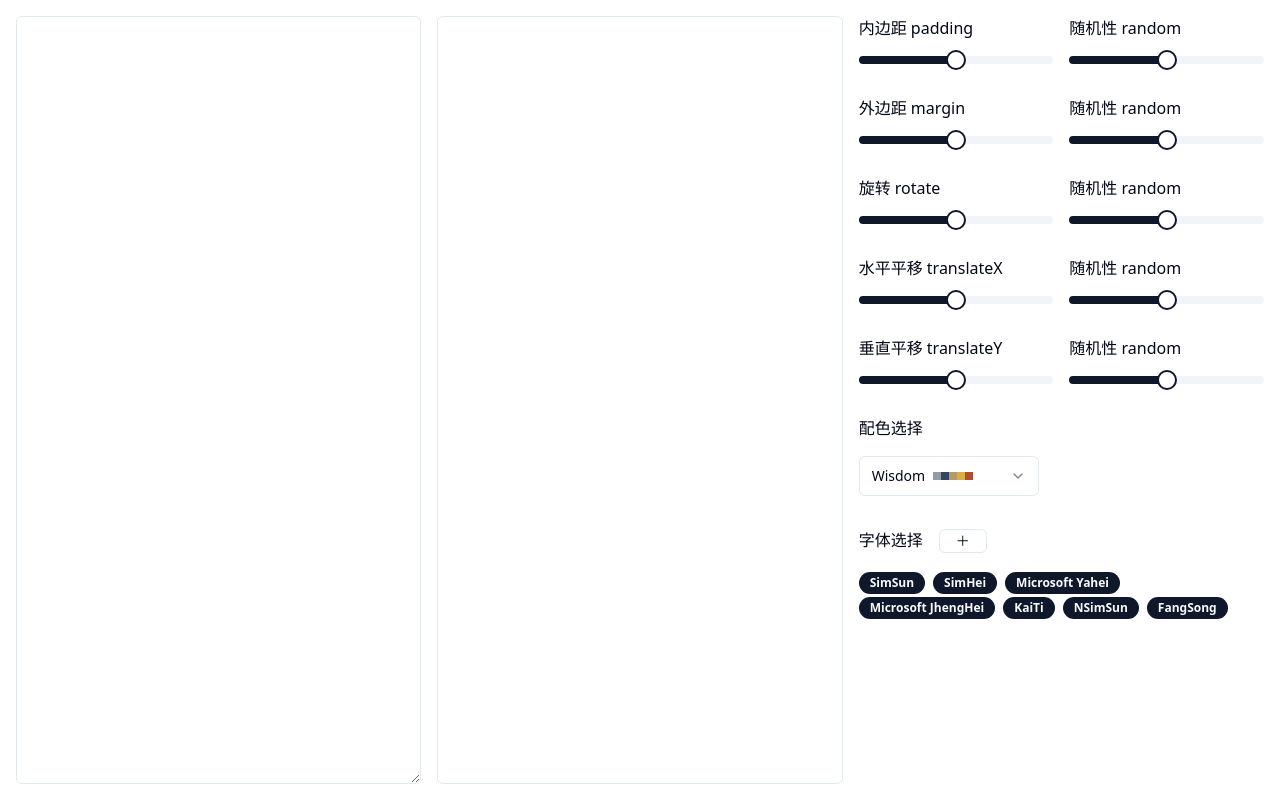
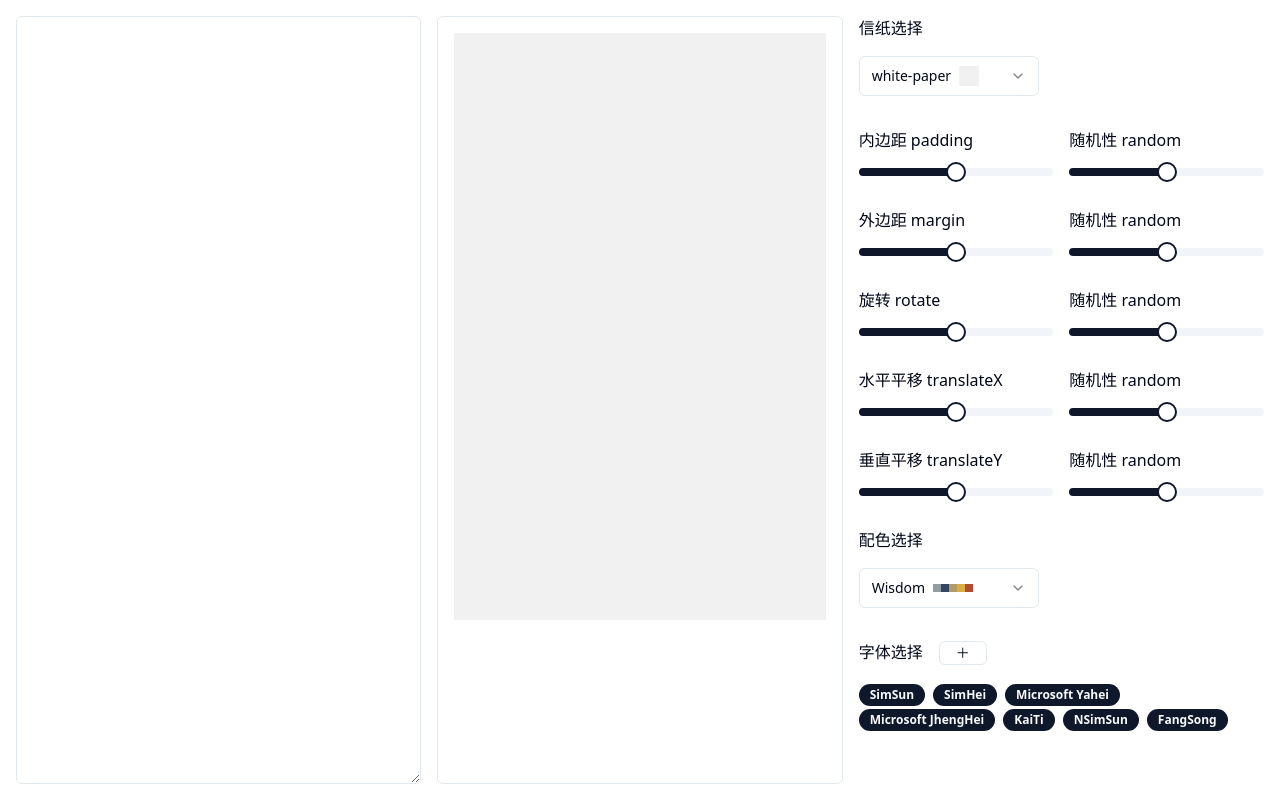
Before and after one commit to dumplant/ransom-note-generator, a React (Vite) app: page / in a window 1280 px wide. Built offline with nearby package versions, Linux system fonts and the light colour scheme.

Commit message:
feat: add paper select

```diff
--- /dev/null
+++ b/src/components/editor/components/letterPaper.module.css
@@ -0,0 +1,99 @@
+:root {
+  --paper-line: #94acd4;
+  --paper-background: #f1ede9;
+  --tape-gray: #dbd8be;
+  --tape-edge-gray: #b7b49d;
+  --transparent: rgba(255, 255, 255, 0);
+  --yellow-paper: rgb(248, 234, 105);
+  --white-paper: #f1f1f1;
+}
+.paper {
+  min-height: 80%;
+}
+.white-paper {
+  background-color: var(--white-paper);
+}
+.white-paper-sm {
+  background-color: var(--white-paper);
+}
+
+.yellow-paper {
+  background-color: var(--yellow-paper);
+}
+.yellow-paper-sm {
+  background-color: var(--yellow-paper);
+}
+
+.white-stripe {
+  background: repeating-linear-gradient(
+    var(--paper-background),
+    var(--paper-background) 31px,
+    var(--paper-line) 31px,
+    var(--paper-line) 32px
+  );
+}
+
+.white-stripe-sm {
+  background: repeating-linear-gradient(
+    var(--paper-background),
+    var(--paper-background) 5px,
+    var(--paper-line) 5px,
+    var(--paper-line) 6px
+  );
+}
+
+.yellow-stripe {
+  position: relative;
+  background-color: var(--yellow-paper);
+  background-image: repeating-linear-gradient(
+    transparent 0,
+    transparent 1em,
+    skyblue 0,
+    skyblue 1.1em
+  );
+  &::before {
+    content: "";
+    position: absolute;
+    left: 1.5rem;
+    top: 0;
+    height: 100%;
+    width: 0.1rem;
+    border-color: rgba(220, 0, 0, 0.5);
+    border-style: solid;
+    border-width: 0 0.1rem 0 0.1rem;
+  }
+}
+
+.yellow-stripe-sm {
+  position: relative;
+  background-color: var(--yellow-paper);
+  background-image: repeating-linear-gradient(
+    transparent 0,
+    transparent 1px,
+    skyblue 0,
+    skyblue 1.1px
+  );
+  &::before {
+    content: "";
+    position: absolute;
+    left: 10%;
+    top: 0;
+    height: 100%;
+    width: 0.01rem;
+    border-color: rgba(220, 0, 0, 0.5);
+    border-style: solid;
+    border-width: 0 0.01rem 0 0.01rem;
+  }
+}
+
+.tape {
+  position: absolute;
+  height: 1rem;
+  top: 10%;
+  left: -10%;
+  width: 130%;
+  background-color: var(--tape-gray);
+  border-right: 1px dotted var(--tape-edge-gray);
+  border-left: 1px dotted var(--tape-edge-gray);
+  opacity: 0.5;
+}
--- /dev/null
+++ b/src/components/editor/components/letterPaper.tsx
@@ -0,0 +1,14 @@
+import React, { useContext } from "react";
+import classes from "./letterPaper.module.css";
+import { cn } from "@/lib/utils";
+import { StyleContext } from "@/contexts/styleContext";
+
+const LetterPaper = ({ children }: { children: React.ReactNode[] }) => {
+  const ctx = useContext(StyleContext);
+  const { style } = ctx!;
+  return (
+    <div className={cn(classes[style.paper], classes.paper)}>{children}</div>
+  );
+};
+
+export default LetterPaper;
--- /dev/null
+++ b/src/components/editor/components/paperSelect.tsx
@@ -0,0 +1,50 @@
+import {
+  Select,
+  SelectContent,
+  SelectGroup,
+  SelectItem,
+  SelectTrigger,
+  SelectValue,
+} from "@/components/ui/select";
+import { colorPalette, paperConfig } from "@/config/StyleConfig";
+import { StyleContext } from "@/contexts/styleContext";
+import { useContext } from "react";
+import classes from "./letterPaper.module.css";
+import { cn } from "@/lib/utils";
+
+const PaperSelect = () => {
+  const ctx = useContext(StyleContext);
+  const { style, setStyle } = ctx!;
+  return (
+    <div className="mb-8">
+      <div className="mb-4">信纸选择</div>
+      <Select
+        value={style.paper}
+        onValueChange={(value: keyof typeof colorPalette) => {
+          setStyle({
+            ...style,
+            paper: value,
+          });
+        }}
+      >
+        <SelectTrigger className="w-[180px]">
+          <SelectValue placeholder="choose a paper" />
+        </SelectTrigger>
+        <SelectContent>
+          <SelectGroup>
+            {paperConfig.map((p) => (
+              <SelectItem value={p} key={p}>
+                <div className="flex items-center">
+                  <span className="mr-2">{p}</span>
+                  <div className={cn(classes[p + "-sm"], "w-5 h-5")}></div>
+                </div>
+              </SelectItem>
+            ))}
+          </SelectGroup>
+        </SelectContent>
+      </Select>
+    </div>
+  );
+};
+
+export default PaperSelect;
--- a/src/components/editor/editArea.tsx
+++ b/src/components/editor/editArea.tsx
@@ -3,12 +3,14 @@ import { useContext } from "react";
 import SliderGroup from "./components/sliderGroup";
 import ColorSelect from "./components/colorSelect";
 import FontSelect from "./components/fontSelect";
+import PaperSelect from "./components/paperSelect";
 
 const EditorArea = () => {
   const ctx = useContext(StyleContext);
   const { style, setStyle } = ctx!;
   return (
     <>
+      <PaperSelect />
       <SliderGroup
         title="内边距 padding"
         style={style}
--- a/src/components/editor/showArea.tsx
+++ b/src/components/editor/showArea.tsx
@@ -2,17 +2,23 @@ import { colorPalette } from "@/config/StyleConfig";
 import { StyleContext } from "@/contexts/styleContext";
 import { TextContext } from "@/contexts/textContext";
 import { useContext } from "react";
-
+import LetterPaper from "./components/letterPaper";
 const ShowArea = () => {
   const textCtx = useContext(TextContext);
   const { text } = textCtx!;
   const styleCtx = useContext(StyleContext);
   const { style } = styleCtx!;
   return (
-    <div className="h-full w-full   rounded-md border border-input bg-background px-3 py-2">
+    <div
+      className={
+        "h-full w-full rounded-md border border-input bg-background px-4 py-4"
+      }
+    >
+      <LetterPaper>
         {Array.from(text).map((char, index) => {
           const { bgColor, color } = getRandomColor(style.background.color);
           return (
+            <>
               <div
                 key={index}
                 style={{
@@ -39,12 +45,14 @@ const ShowArea = () => {
                     style.margin.randomness
                   ),
                 }}
-            className={`inline-block `}
+                className="inline-block relative"
               >
                 {char}
               </div>
+            </>
           );
         })}
+      </LetterPaper>
     </div>
   );
 };
--- a/src/config/StyleConfig.ts
+++ b/src/config/StyleConfig.ts
@@ -9,6 +9,13 @@ export const colorPalette = {
   Projections: ["#FDA176", "#FD4A1F", "#FEE9B0", "#F4B04D", "#58B185"],
 };
 
+export const paperConfig = [
+  "white-paper",
+  "yellow-paper",
+  "white-stripe",
+  "yellow-stripe",
+];
+
 export const fontFamily = [
   "SimSun",
   "SimHei",
--- a/src/contexts/styleContext.tsx
+++ b/src/contexts/styleContext.tsx
@@ -26,6 +26,7 @@ export interface Style {
     color: keyof typeof colorPalette;
   };
   fontFamily: { [key: string]: boolean };
+  paper: string;
 }
 
 export const StyleContext = createContext<{
@@ -69,6 +70,7 @@ const StyleProvider: React.FC<{
       NSimSun: true,
       FangSong: true,
     },
+    paper: "white-paper",
   });
 
   return (
```
Lines whose indentation alone changed are shown as unchanged.
